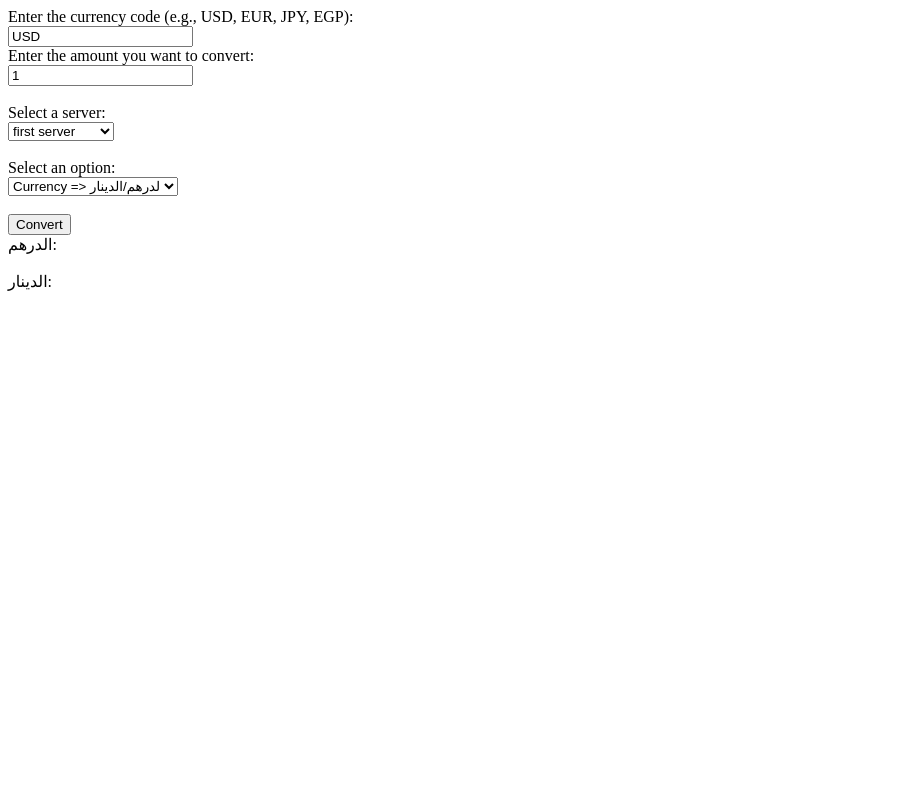
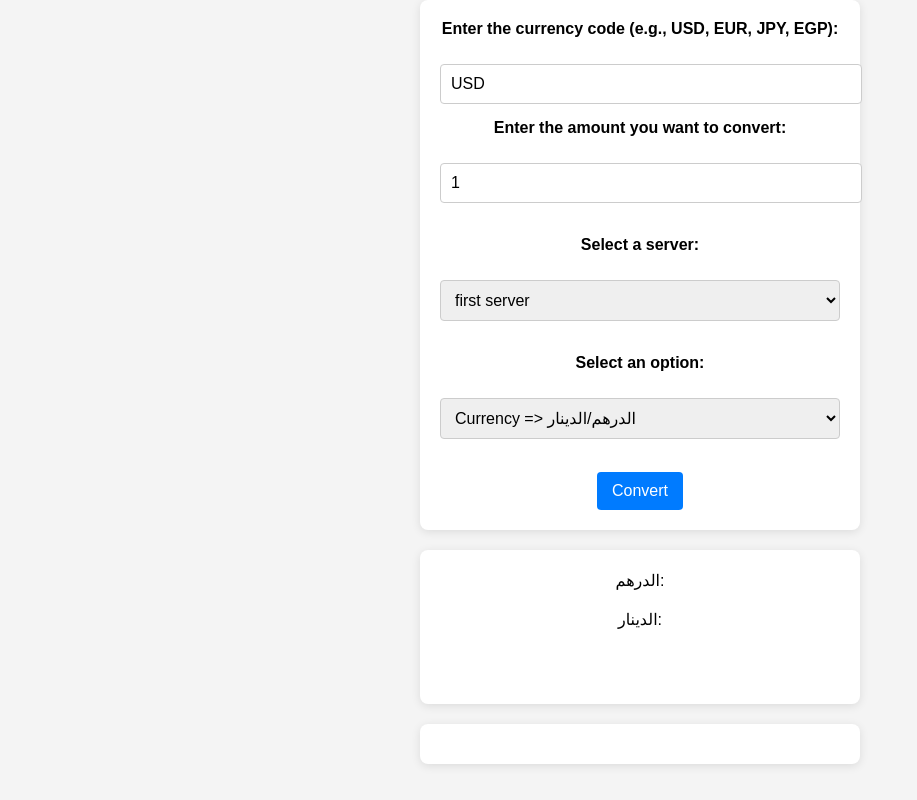
Before and after one commit to ImComy/Historical-Currency-Converter, a plain HTML site: page allInOne.html in a window 1280 px wide. Shown: the whole page, without its empty margins (0-917 px from the left). Drawn offline with Linux system fonts and the light colour scheme.

Commit message:
adding css

```diff
--- a/allInOne.html
+++ b/allInOne.html
@@ -4,6 +4,92 @@
     <meta charset="UTF-8">
     <meta name="viewport" content="width=device-width, initial-scale=1.0">
     <title>Currency Converter</title>
+
+<style>
+body {
+    font-family: Arial, sans-serif;
+    background-color: #f4f4f4;
+    margin: 0;
+    padding: 0;
+    display: flex;
+    flex-direction: column;
+    align-items: center;
+    justify-content: center;
+}
+
+.header {
+    background-color: #fff;
+    padding: 20px;
+    border-radius: 8px;
+    box-shadow: 0 2px 10px rgba(0, 0, 0, 0.1);
+    width: 100%;
+    max-width: 400px;
+    text-align: center;
+}
+
+.header label {
+    font-weight: bold;
+    display: block;
+    margin-bottom: 8px;
+}
+
+.input, .amount, .select {
+    width: 100%;
+    padding: 10px;
+    margin-bottom: 15px;
+    border: 1px solid #ccc;
+    border-radius: 4px;
+    font-size: 16px;
+}
+
+button[type="submit"] {
+    background-color: #007bff;
+    color: #fff;
+    padding: 10px 15px;
+    font-size: 16px;
+    border: none;
+    border-radius: 4px;
+    cursor: pointer;
+}
+
+button[type="submit"]:hover {
+    background-color: #0056b3;
+}
+
+.result-div1, .result-div2 {
+    margin-top: 20px;
+    text-align: center;
+    background-color: #fff;
+    padding: 20px;
+    border-radius: 8px;
+    box-shadow: 0 2px 10px rgba(0, 0, 0, 0.1);
+    width: 100%;
+    max-width: 400px;
+}
+
+.result-div1 span {
+    font-weight: bold;
+    color: #007bff;
+    font-size: 18px;
+}
+
+@media (max-width: 600px) {
+    .header, .result-div1, .result-div2 {
+        width: 90%;
+        padding: 15px;
+    }
+
+    .input, .amount, .select {
+        font-size: 14px;
+    }
+
+    button[type="submit"] {
+        padding: 8px 12px;
+        font-size: 14px;
+    }
+}
+
+</style>
 </head>
 <body>
     <div class="header">
--- a/main.css
+++ b/main.css
@@ -1,6 +1,82 @@
-body{
-    background-color: grey;
+body {
+    font-family: Arial, sans-serif;
+    background-color: #f4f4f4;
+    margin: 0;
+    padding: 0;
     display: flex;
+    flex-direction: column;
     align-items: center;
     justify-content: center;
 }
+
+.header {
+    background-color: #fff;
+    padding: 20px;
+    border-radius: 8px;
+    box-shadow: 0 2px 10px rgba(0, 0, 0, 0.1);
+    width: 100%;
+    max-width: 400px;
+    text-align: center;
+}
+
+.header label {
+    font-weight: bold;
+    display: block;
+    margin-bottom: 8px;
+}
+
+.input, .amount, .select {
+    width: 100%;
+    padding: 10px;
+    margin-bottom: 15px;
+    border: 1px solid #ccc;
+    border-radius: 4px;
+    font-size: 16px;
+}
+
+button[type="submit"] {
+    background-color: #007bff;
+    color: #fff;
+    padding: 10px 15px;
+    font-size: 16px;
+    border: none;
+    border-radius: 4px;
+    cursor: pointer;
+}
+
+button[type="submit"]:hover {
+    background-color: #0056b3;
+}
+
+.result-div1, .result-div2 {
+    margin-top: 20px;
+    text-align: center;
+    background-color: #fff;
+    padding: 20px;
+    border-radius: 8px;
+    box-shadow: 0 2px 10px rgba(0, 0, 0, 0.1);
+    width: 100%;
+    max-width: 400px;
+}
+
+.result-div1 span {
+    font-weight: bold;
+    color: #007bff;
+    font-size: 18px;
+}
+
+@media (max-width: 600px) {
+    .header, .result-div1, .result-div2 {
+        width: 90%;
+        padding: 15px;
+    }
+
+    .input, .amount, .select {
+        font-size: 14px;
+    }
+
+    button[type="submit"] {
+        padding: 8px 12px;
+        font-size: 14px;
+    }
+}
```
